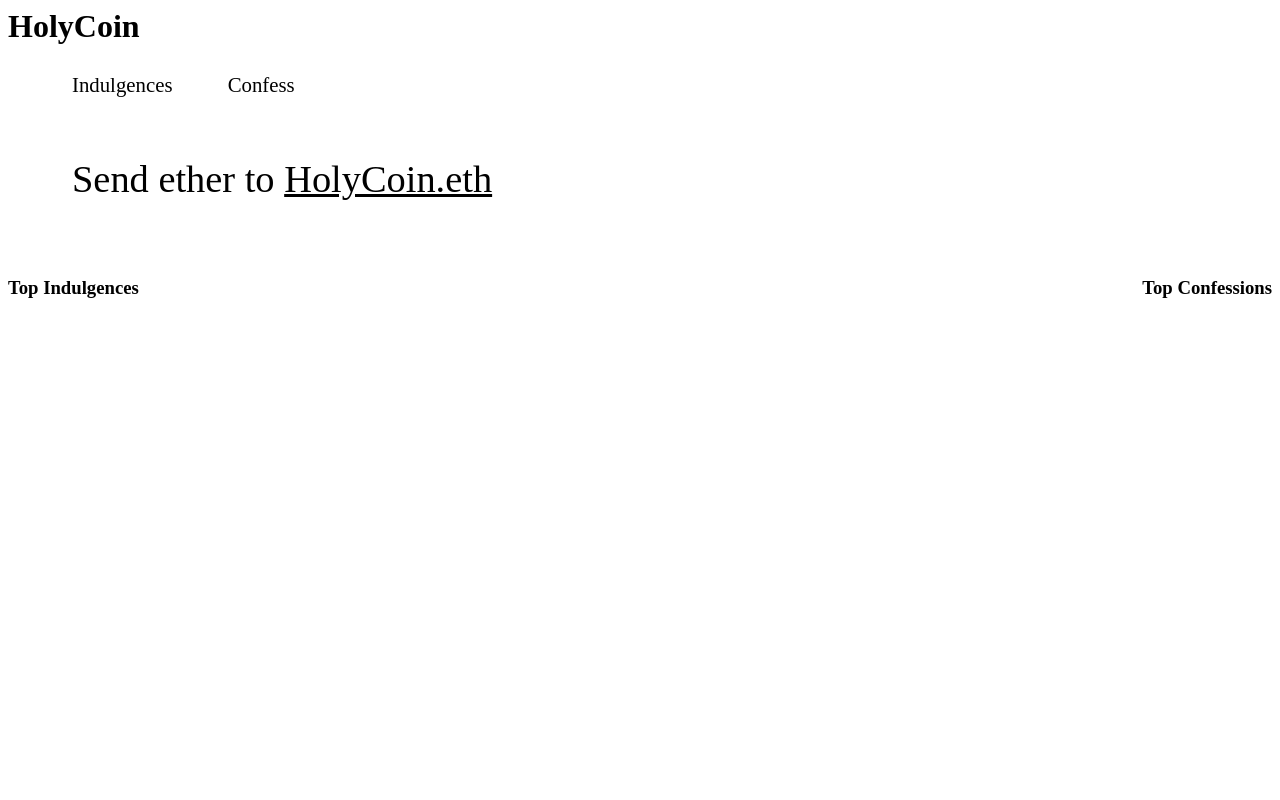
After one commit to ryanle42/Holycoin, a PHP site: page / in a window 1280 px wide. The commit adds this page. Run offline with PHP 8.4, Linux system fonts and the light colour scheme.

Commit message:
index conflict

```diff
--- a/src/confess/index.php
+++ b/src/confess/index.html
@@ -11,10 +11,10 @@
 	<title>Confession Page</title>
 </head>
 <body>
-	<h1><a href="../" class="home">HolyCoin</a></h1>
+	<h1><a href="../index.html" class="home">HolyCoin</a></h1>
 	<div class="header">
-		<a class="indulgences" href="../indulgences">Indulgences</a>
-		<a class="confess" href="./">Confess</a>
+		<a class="indulgences" href="../indulgences/index.html">Indulgences</a>
+		<a class="confess" href="./index.html">Confess</a>
 	</div>
 	<h2>Confess your sins</h2>
 	<form method="POST">
--- a/src/css/style.css
+++ b/src/css/style.css
@@ -23,23 +23,34 @@ a.indulgences {
 	text-decoration: none;
 	color: black;
 	font-size: 1.3em;
+	padding-left: 5vw;
 }
 
 a.confess {
 	text-decoration: none;
 	color: black;
 	font-size: 1.3em;
-	padding-left: 5em;
+	padding-left: 4vw;
 }
 
+.topIndulgences {
+	float: left;
+	margin: auto;
+}
+
+.topConfessions {
+	float: right;
+	margin: auto;
+}
 .header {
-	text-align: center;
 	padding-top: .4em;
+	margin: auto;
 }
 
 .send {
 	font-size: 2.4em;
-	text-align: center;
-	padding-top: 2em;
+	padding-left: 5vw;
+	padding-top: 1.1em;
 	padding-bottom: 1.5em;
+	margin: auto;
 }
--- /dev/null
+++ b/src/index.html
@@ -0,0 +1,22 @@
+<html>
+<head>
+	<meta charset="UTF-8">
+	<link type="text/css" rel="stylesheet" href="./css/style.css"/>
+	<title>HolyCoin Main Page</title>
+</head>
+<body>
+	<h1><a href="./index.html" class="home">HolyCoin</a></h1>
+	<div class="header">
+		<a class="indulgences" href="indulgences/index.html">Indulgences</a>
+		<a class="confess" href="confess/index.html">Confess</a>
+	</div>
+	<br/>
+	<div class="send">
+		Send ether to <a id="address" href="https://www.source_code.com">HolyCoin.eth</a>
+	</div>
+	<div>
+		<h3 style="float:left">Top Indulgences</h3>
+		<h3 style="float:right">Top Confessions</h3>
+	</div>
+</body>
+</html>
```
Also changed, not shown: src/indulgences/index.html (renamed from src/indulgences/index.php, +4 -4 lines).
